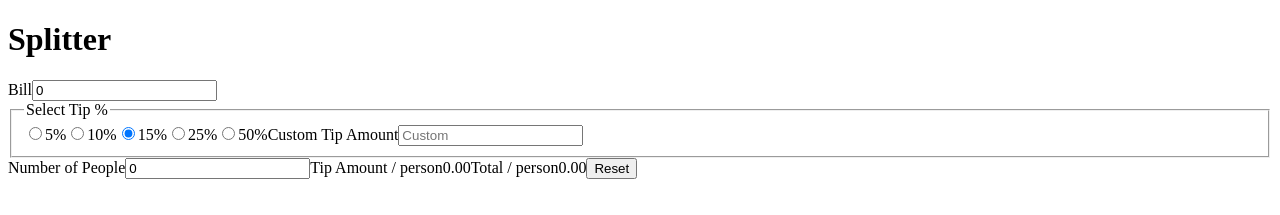
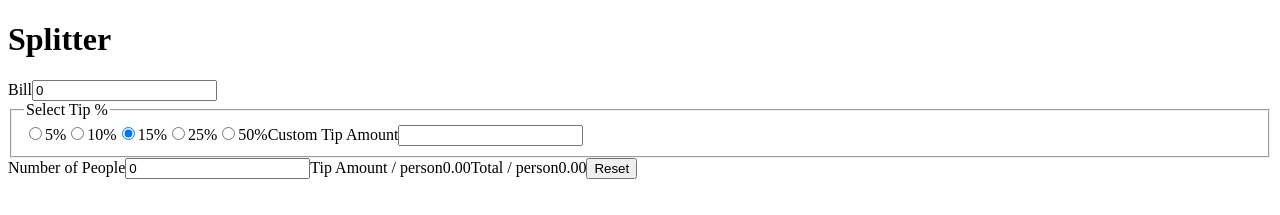
Before and after one commit to AlexKMarshall/tip-calculator, a Next.js app: page / in a window 1280 px wide. Shown: the top 215 px of the page. Built offline with nearby package versions, Linux system fonts and the light colour scheme.

Commit message:
extract NumberInput component

```diff
--- a/src/components/number-input/number-input.tsx
+++ b/src/components/number-input/number-input.tsx
@@ -2,7 +2,7 @@ import { AllHTMLAttributes, ReactNode } from 'react'
 
 type InputProps = AllHTMLAttributes<HTMLInputElement>
 
-type Props = Pick<InputProps, 'min' | 'step' | 'onBlur'> & {
+type Props = Pick<InputProps, 'min' | 'step' | 'onBlur' | 'onFocus'> & {
   label: ReactNode
   id: string
   errorMessage?: string
@@ -19,6 +19,7 @@ export function NumberInput({
   step,
   onChange,
   onBlur,
+  onFocus,
 }: Props): JSX.Element {
   return (
     <>
@@ -37,6 +38,7 @@ export function NumberInput({
           onChange(e.target.valueAsNumber)
         }}
         onBlur={onBlur}
+        onFocus={onFocus}
       />
     </>
   )
--- a/src/features/tip-calulator.tsx
+++ b/src/features/tip-calulator.tsx
@@ -141,20 +141,19 @@ export function TipCalculator(props: Props): JSX.Element {
     <main>
       <h1>Splitter</h1>
       <form>
-        <label>
-          Bill
-          {validity.bill?.status === 'error' ? 'Invalid field' : null}
-          <input
-            type="number"
+        <NumberInput
+          label="Bill"
+          id="bill"
+          errorMessage={
+            validity.bill?.status === 'error' ? 'Invalid field' : undefined
+          }
           value={bill}
           min="0"
-            step="0.01"
-            aria-invalid={validity.bill?.status === 'error'}
-            onChange={(e) => {
+          onChange={(value) => {
             dispatch({
               type: 'updateField',
               target: 'bill',
-                value: e.target.valueAsNumber,
+              value,
             })
           }}
           onBlur={() => {
@@ -162,7 +161,6 @@ export function TipCalculator(props: Props): JSX.Element {
             dispatch({ type: 'dirtyField', target: 'bill' })
           }}
         />
-        </label>
         <fieldset>
           <legend>Select Tip %</legend>
           {presetTips.map((tipOption) => (
@@ -184,29 +182,30 @@ export function TipCalculator(props: Props): JSX.Element {
               {tipOption}%
             </label>
           ))}
-          <label>
-            Custom Tip Amount
-            {validity.customTip?.status === 'error' ? 'Invalid field' : null}
-            <input
-              type="number"
-              placeholder="Custom"
-              value={customTip ?? ''}
-              onFocus={() =>
-                dispatch({ type: 'deselectTip', target: 'presetTip' })
+          <NumberInput
+            label="Custom Tip Amount"
+            id="customTip"
+            errorMessage={
+              validity.customTip?.status === 'error'
+                ? 'Invalid field'
+                : undefined
             }
-              onChange={(e) => {
+            value={customTip}
+            onChange={(value) => {
               dispatch({
                 type: 'updateField',
                 target: 'customTip',
-                  value: e.target.valueAsNumber,
+                value,
               })
             }}
             onBlur={() => {
               dispatch({ type: 'validateField', target: 'customTip' })
               dispatch({ type: 'dirtyField', target: 'customTip' })
             }}
+            onFocus={() =>
+              dispatch({ type: 'deselectTip', target: 'presetTip' })
+            }
           />
-          </label>
         </fieldset>
         <NumberInput
           label="Number of People"
@@ -227,25 +226,6 @@ export function TipCalculator(props: Props): JSX.Element {
             dispatch({ type: 'dirtyField', target: 'people' })
           }}
         />
-        {/* <label>
-          Number of People
-          {validity.people?.status === 'error' ? 'Invalid field' : null}
-          <input
-            type="number"
-            value={people}
-            onChange={(e) => {
-              dispatch({
-                type: 'updateField',
-                target: 'people',
-                value: e.target.valueAsNumber,
-              })
-            }}
-            onBlur={() => {
-              dispatch({ type: 'validateField', target: 'people' })
-              dispatch({ type: 'dirtyField', target: 'people' })
-            }}
-          />
-        </label> */}
         <label>
           Tip Amount / person
           <output>{tipPerPerson.toFixed(2)}</output>
```
Lines whose indentation alone changed are shown as unchanged.
